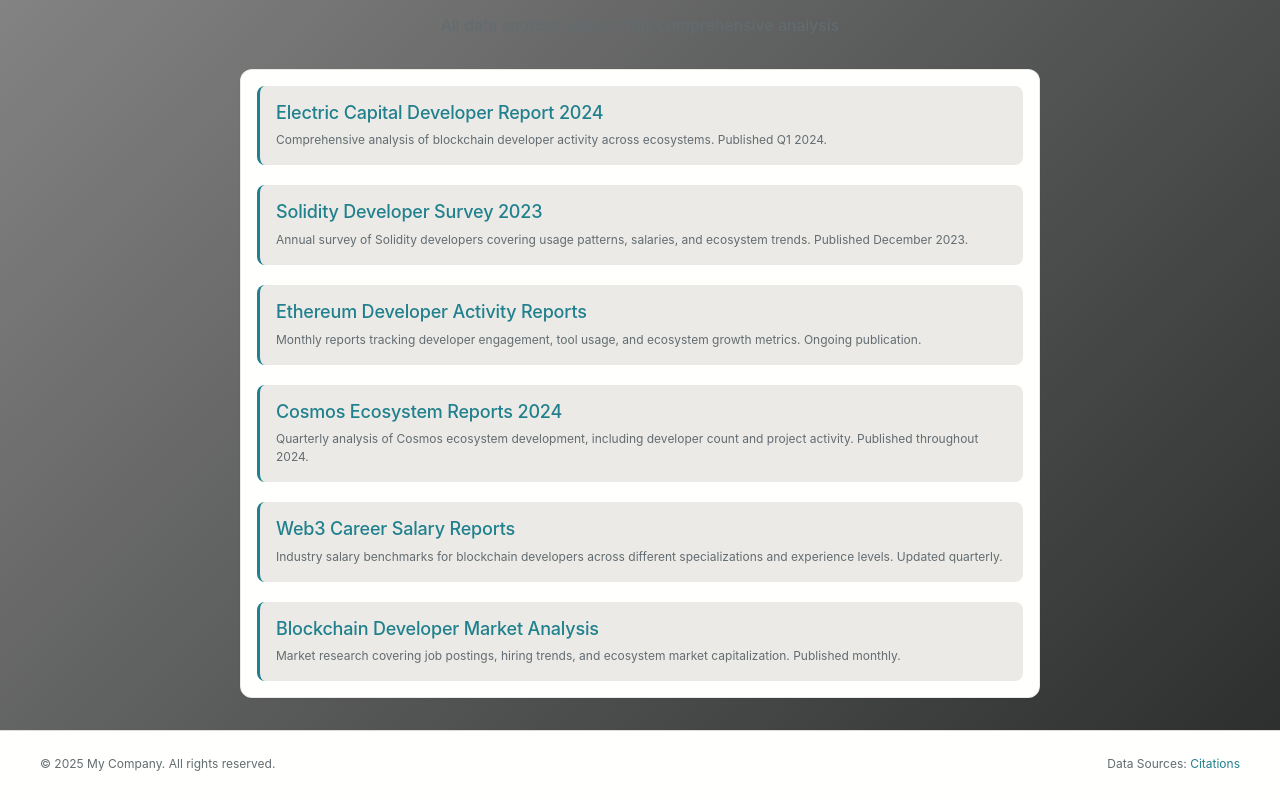
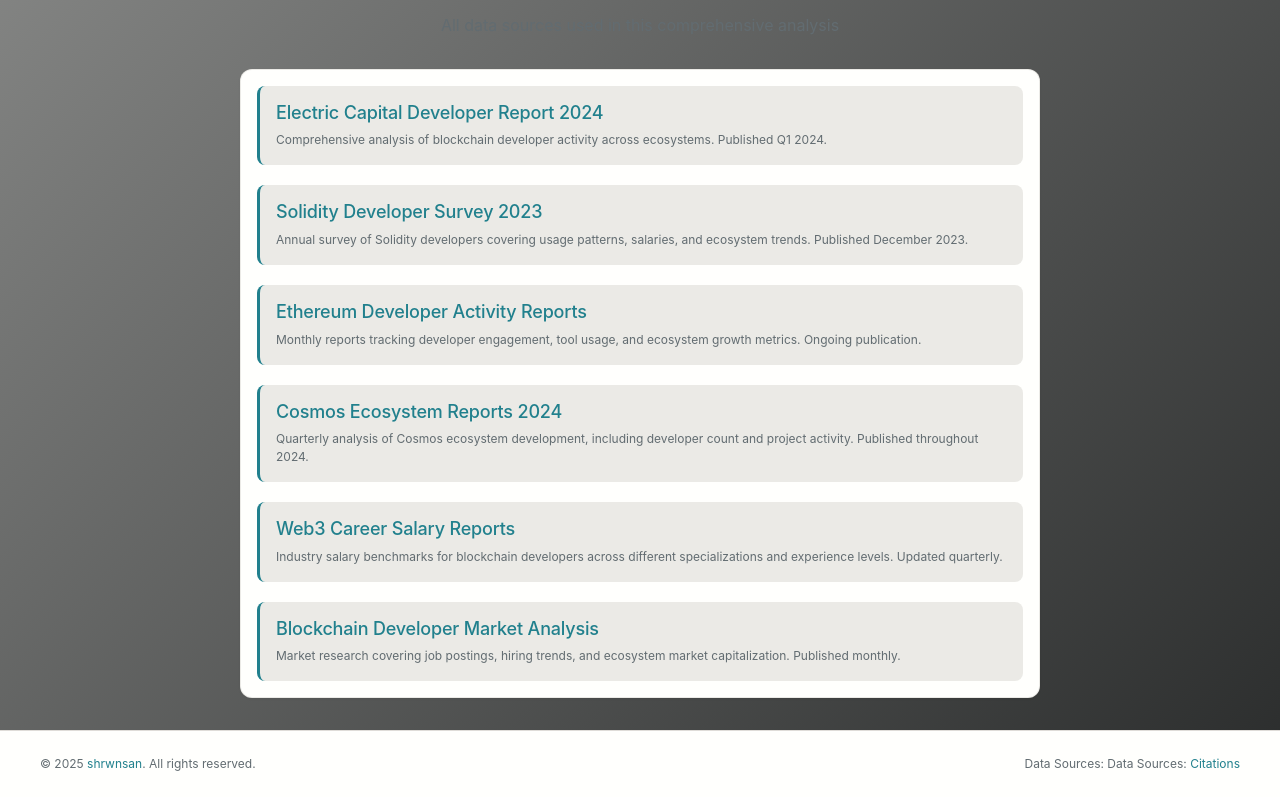
Before and after one commit to shrwnsan/dataviz, a plain HTML site: page index.html in a window 1280 px wide. Shown: the part 2891-3688 px from the top of the page. Drawn offline with nearby package versions, Linux system fonts and the light colour scheme; a web font is replaced by a local one.

Commit message:
Update footer styling and copyright information

```diff
--- a/index.html
+++ b/index.html
@@ -309,8 +309,8 @@
     <footer>
         <div class="container">
             <div class="footer-content">
-                <p>&copy; 2025 My Company. All rights reserved.</p>
-                <p>
+                <p>&copy; 2025 <a href="https://github.com/shrwnsan">shrwnsan</a>. All rights reserved.</p>
+                <p>Data Sources:
                     Data Sources:
                     <a href="data-sources-citations.md">Citations</a>
                 </p>
```
